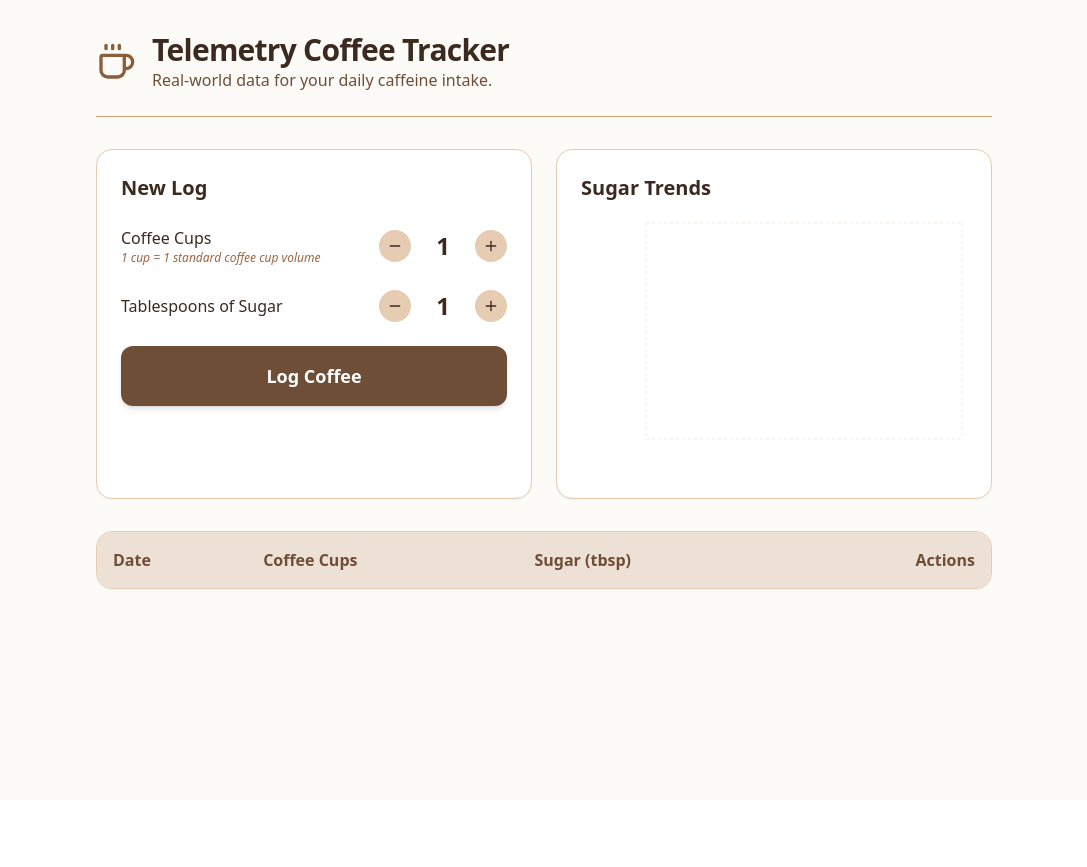
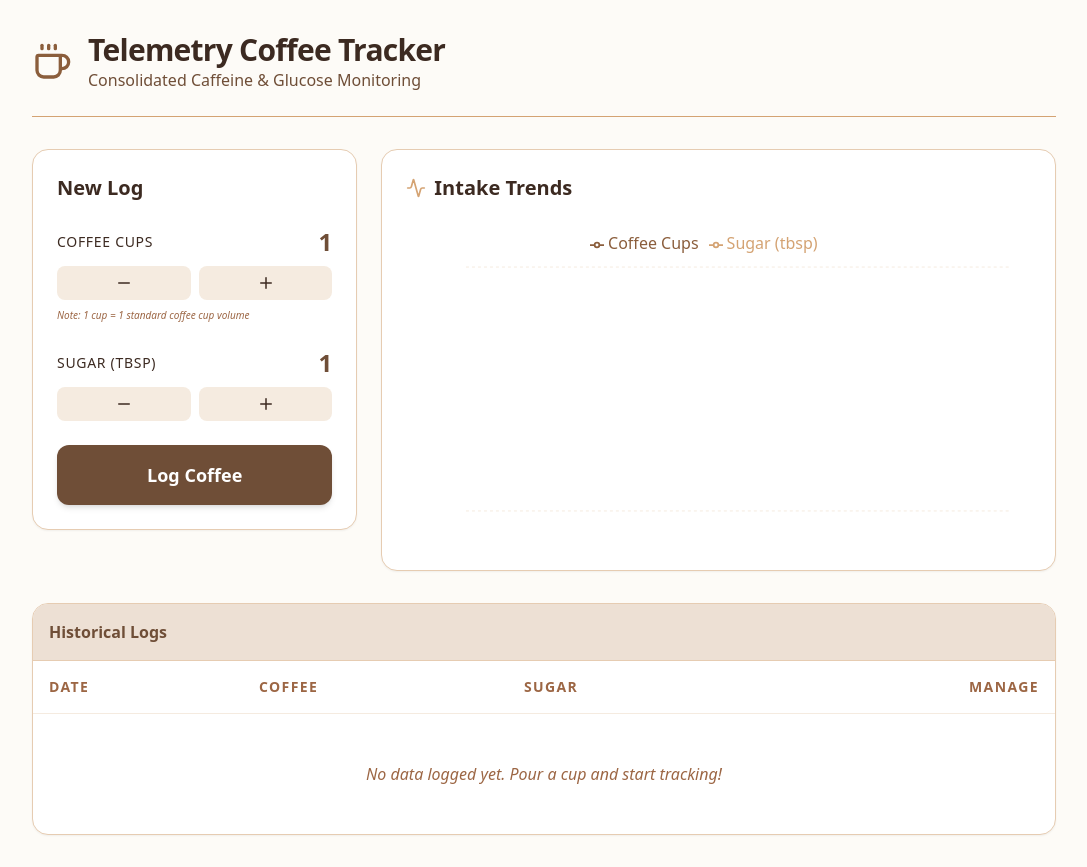
Before and after one commit to campbellca2-a11y/theportal, a Next.js app: page / in a window 1280 px wide. Shown: the whole page, without its empty margins (96-1183 px from the left). Before the commit the page ends 800 px from the top, so only its background shows below. Built offline with nearby package versions, Linux system fonts and the light colour scheme.

Commit message:
feat: unified chart for coffee and sugar

```diff
--- a/src/app/page.tsx
+++ b/src/app/page.tsx
@@ -1,8 +1,8 @@
 "use client";
 
 import React, { useState, useEffect } from 'react';
-import { Coffee, Trash2, Edit2, Plus, Minus } from 'lucide-react';
-import { LineChart, Line, XAxis, YAxis, CartesianGrid, Tooltip, ResponsiveContainer } from 'recharts';
+import { Coffee, Trash2, Edit2, Plus, Minus, Activity } from 'lucide-react';
+import { LineChart, Line, XAxis, YAxis, CartesianGrid, Tooltip, ResponsiveContainer, Legend } from 'recharts';
 
 export default function CoffeeTracker() {
   const [history, setHistory] = useState([]);
@@ -10,13 +10,11 @@ export default function CoffeeTracker() {
   const [sugar, setSugar] = useState(1);
   const [editingId, setEditingId] = useState(null);
 
-  // Load data from localStorage on start
   useEffect(() => {
     const saved = localStorage.getItem('coffee-data');
     if (saved) setHistory(JSON.parse(saved));
   }, []);
 
-  // Save data whenever history changes
   useEffect(() => {
     localStorage.setItem('coffee-data', JSON.stringify(history));
   }, [history]);
@@ -36,7 +34,6 @@ export default function CoffeeTracker() {
       };
       setHistory([newEntry, ...history]);
     }
-    // Reset to defaults
     setCups(1);
     setSugar(1);
   };
@@ -54,49 +51,50 @@ export default function CoffeeTracker() {
 
   return (
     <div className="min-h-screen bg-[#FDFBF7] text-[#3C2A21] p-4 md:p-8 font-sans">
-      <div className="max-w-4xl mx-auto space-y-8">
+      <div className="max-w-5xl mx-auto space-y-8">
 
-        {/* Header */}
         <header className="flex items-center space-x-4 border-b border-[#D4A373] pb-6">
           <Coffee size={40} className="text-[#8B5E3C]" />
           <div>
             <h1 className="text-3xl font-bold tracking-tight">Telemetry Coffee Tracker</h1>
-            <p className="text-[#6F4E37]">Real-world data for your daily caffeine intake.</p>
+            <p className="text-[#6F4E37]">Consolidated Caffeine & Glucose Monitoring</p>
           </div>
         </header>
 
-        {/* Controls */}
-        <div className="grid grid-cols-1 md:grid-cols-2 gap-6">
-          <div className="bg-white p-6 rounded-2xl shadow-sm border border-[#E6CCB2]">
+        <div className="grid grid-cols-1 lg:grid-cols-3 gap-6">
+          {/* Controls - 1 Column */}
+          <div className="bg-white p-6 rounded-2xl shadow-sm border border-[#E6CCB2] h-fit">
             <h2 className="text-xl font-semibold mb-6 flex items-center">
               {editingId ? 'Edit Entry' : 'New Log'}
             </h2>
 
             <div className="space-y-6">
-              <div className="flex items-center justify-between">
-                <div>
-                  <p className="font-medium">Coffee Cups</p>
-                  <p className="text-xs text-[#9C6644] italic">1 cup = 1 standard coffee cup volume</p>
+              <div className="space-y-2">
+                <div className="flex justify-between items-center">
+                  <p className="font-medium text-sm uppercase tracking-wider">Coffee Cups</p>
+                  <span className="text-2xl font-bold text-[#6F4E37]">{cups}</span>
                 </div>
-                <div className="flex items-center space-x-4">
-                  <button onClick={() => setCups(Math.max(1, cups - 1))} className="p-2 bg-[#E6CCB2] rounded-full hover:bg-[#D4A373]"><Minus size={16}/></button>
-                  <span className="text-2xl font-bold w-8 text-center">{cups}</span>
-                  <button onClick={() => setCups(cups + 1)} className="p-2 bg-[#E6CCB2] rounded-full hover:bg-[#D4A373]"><Plus size={16}/></button>
+                <div className="flex items-center space-x-2">
+                  <button onClick={() => setCups(Math.max(1, cups - 1))} className="flex-1 p-2 bg-[#F5EBE0] rounded-lg hover:bg-[#E6CCB2] transition-colors"><Minus size={18} className="mx-auto"/></button>
+                  <button onClick={() => setCups(cups + 1)} className="flex-1 p-2 bg-[#F5EBE0] rounded-lg hover:bg-[#E6CCB2] transition-colors"><Plus size={18} className="mx-auto"/></button>
                 </div>
+                <p className="text-[10px] text-[#9C6644] italic">Note: 1 cup = 1 standard coffee cup volume</p>
               </div>
 
-              <div className="flex items-center justify-between">
-                <p className="font-medium">Tablespoons of Sugar</p>
-                <div className="flex items-center space-x-4">
-                  <button onClick={() => setSugar(Math.max(0, sugar - 1))} className="p-2 bg-[#E6CCB2] rounded-full hover:bg-[#D4A373]"><Minus size={16}/></button>
-                  <span className="text-2xl font-bold w-8 text-center">{sugar}</span>
-                  <button onClick={() => setSugar(sugar + 1)} className="p-2 bg-[#E6CCB2] rounded-full hover:bg-[#D4A373]"><Plus size={16}/></button>
+              <div className="space-y-2">
+                <div className="flex justify-between items-center">
+                  <p className="font-medium text-sm uppercase tracking-wider">Sugar (tbsp)</p>
+                  <span className="text-2xl font-bold text-[#6F4E37]">{sugar}</span>
+                </div>
+                <div className="flex items-center space-x-2">
+                  <button onClick={() => setSugar(Math.max(0, sugar - 1))} className="flex-1 p-2 bg-[#F5EBE0] rounded-lg hover:bg-[#E6CCB2] transition-colors"><Minus size={18} className="mx-auto"/></button>
+                  <button onClick={() => setSugar(sugar + 1)} className="flex-1 p-2 bg-[#F5EBE0] rounded-lg hover:bg-[#E6CCB2] transition-colors"><Plus size={18} className="mx-auto"/></button>
                 </div>
               </div>
 
               <button
                 onClick={handleLogCoffee}
-                className="w-full bg-[#6F4E37] text-white py-4 rounded-xl font-bold text-lg hover:bg-[#3C2A21] transition-colors shadow-md"
+                className="w-full bg-[#6F4E37] text-white py-4 rounded-xl font-bold text-lg hover:bg-[#3C2A21] transition-all shadow-md active:scale-[0.98]"
               >
                 {editingId ? 'Save Changes' : 'Log Coffee'}
               </button>
@@ -106,17 +104,41 @@ export default function CoffeeTracker() {
             </div>
           </div>
 
-          {/* Stats Chart */}
-          <div className="bg-white p-6 rounded-2xl shadow-sm border border-[#E6CCB2]">
-            <h2 className="text-xl font-semibold mb-4">Sugar Trends</h2>
-            <div className="h-64 w-full">
+          {/* Unified Chart - 2 Columns */}
+          <div className="lg:col-span-2 bg-white p-6 rounded-2xl shadow-sm border border-[#E6CCB2]">
+            <div className="flex items-center justify-between mb-6">
+              <h2 className="text-xl font-semibold flex items-center gap-2">
+                <Activity size={20} className="text-[#D4A373]"/> Intake Trends
+              </h2>
+            </div>
+            <div className="h-[320px] w-full">
               <ResponsiveContainer width="100%" height="100%">
-                <LineChart data={[...history].reverse()}>
-                  <CartesianGrid strokeDasharray="3 3" stroke="#F5EBE0" />
-                  <XAxis dataKey="date" stroke="#9C6644" fontSize={12} />
+                <LineChart data={[...history].reverse()} margin={{ top: 5, right: 20, left: 0, bottom: 5 }}>
+                  <CartesianGrid strokeDasharray="3 3" stroke="#F5EBE0" vertical={false} />
+                  <XAxis dataKey="date" stroke="#9C6644" fontSize={12} tickMargin={10} />
                   <YAxis stroke="#9C6644" fontSize={12} />
-                  <Tooltip contentStyle={{ backgroundColor: '#FFF', borderRadius: '8px', border: '1px solid #E6CCB2' }} />
-                  <Line type="monotone" dataKey="sugar" stroke="#6F4E37" strokeWidth={3} dot={{ fill: '#D4A373' }} />
+                  <Tooltip
+                    contentStyle={{ backgroundColor: '#FFF', borderRadius: '12px', border: '1px solid #E6CCB2', boxShadow: '0 4px 6px -1px rgb(0 0 0 / 0.1)' }}
+                  />
+                  <Legend verticalAlign="top" height={36}/>
+                  <Line
+                    name="Coffee Cups"
+                    type="monotone"
+                    dataKey="cups"
+                    stroke="#8B5E3C"
+                    strokeWidth={4}
+                    dot={{ r: 6, fill: '#8B5E3C' }}
+                    activeDot={{ r: 8 }}
+                  />
+                  <Line
+                    name="Sugar (tbsp)"
+                    type="monotone"
+                    dataKey="sugar"
+                    stroke="#D4A373"
+                    strokeWidth={4}
+                    dot={{ r: 6, fill: '#D4A373' }}
+                    activeDot={{ r: 8 }}
+                  />
                 </LineChart>
               </ResponsiveContainer>
             </div>
@@ -125,31 +147,41 @@ export default function CoffeeTracker() {
 
         {/* History Table */}
         <div className="bg-white rounded-2xl shadow-sm border border-[#E6CCB2] overflow-hidden">
+          <div className="p-4 bg-[#EDE0D4] border-b border-[#E6CCB2]">
+            <h3 className="font-bold text-[#6F4E37]">Historical Logs</h3>
+          </div>
+          <div className="overflow-x-auto">
             <table className="w-full text-left">
-            <thead className="bg-[#EDE0D4]">
-              <tr>
-                <th className="p-4 font-semibold text-[#6F4E37]">Date</th>
-                <th className="p-4 font-semibold text-[#6F4E37]">Coffee Cups</th>
-                <th className="p-4 font-semibold text-[#6F4E37]">Sugar (tbsp)</th>
-                <th className="p-4 text-right font-semibold text-[#6F4E37]">Actions</th>
+              <thead>
+                <tr className="text-[#9C6644] text-sm uppercase tracking-widest border-b border-[#F5EBE0]">
+                  <th className="p-4 font-semibold">Date</th>
+                  <th className="p-4 font-semibold">Coffee</th>
+                  <th className="p-4 font-semibold">Sugar</th>
+                  <th className="p-4 text-right font-semibold">Manage</th>
                 </tr>
               </thead>
-            <tbody className="divide-y divide-[#EDE0D4]">
+              <tbody className="divide-y divide-[#F5EBE0]">
                 {history.map((item) => (
                   <tr key={item.id} className="hover:bg-[#FDFBF7] transition-colors">
-                  <td className="p-4 font-medium">{item.date}</td>
-                  <td className="p-4">{item.cups}</td>
-                  <td className="p-4">{item.sugar}</td>
+                    <td className="p-4 font-medium text-[#3C2A21]">{item.date}</td>
+                    <td className="p-4">{item.cups} Cups</td>
+                    <td className="p-4">{item.sugar} tbsp</td>
                     <td className="p-4 text-right space-x-2">
-                    <button onClick={() => startEdit(item)} className="p-2 text-[#D4A373] hover:bg-[#FDFBF7] rounded-lg transition-colors"><Edit2 size={18} /></button>
-                    <button onClick={() => deleteEntry(item.id)} className="p-2 text-[#9C6644] hover:bg-red-50 rounded-lg transition-colors"><Trash2 size={18} /></button>
+                      <button onClick={() => startEdit(item)} className="p-2 text-[#D4A373] hover:bg-[#FDFBF7] rounded-lg transition-colors" title="Edit Entry"><Edit2 size={18} /></button>
+                      <button onClick={() => deleteEntry(item.id)} className="p-2 text-[#9C6644] hover:bg-red-50 rounded-lg transition-colors" title="Delete Entry"><Trash2 size={18} /></button>
                     </td>
                   </tr>
                 ))}
+                {history.length === 0 && (
+                  <tr>
+                    <td colSpan={4} className="p-12 text-center text-[#9C6644] italic">No data logged yet. Pour a cup and start tracking!</td>
+                  </tr>
+                )}
               </tbody>
             </table>
           </div>
         </div>
       </div>
+    </div>
   );
 }
```
Lines whose indentation alone changed are shown as unchanged.
